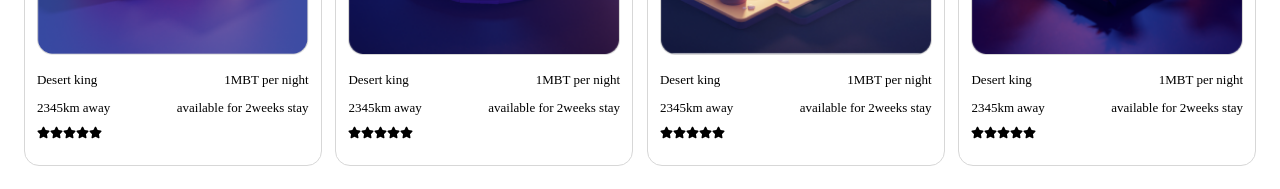
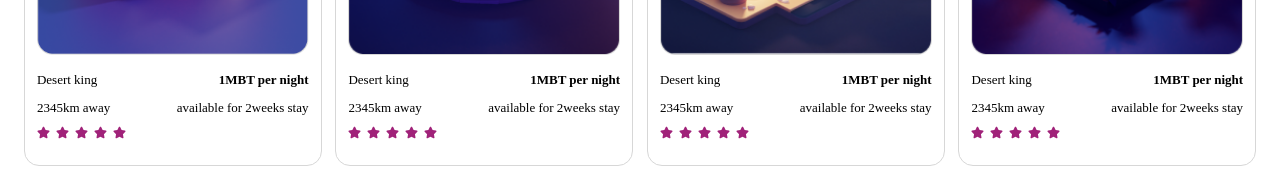
Before and after one commit to Daniel-Ezekiel/HNG-I9, a React (Create React App) app in the folder metabnb/: page /placetostay in a window 1280 px wide. Shown: the part 590-779 px from the top of the page. Built offline with nearby package versions, Linux system fonts and the light colour scheme; a web font is replaced by a local one.

Commit message:
style: changed font-weight for the home price span

```diff
--- a/metabnb/src/card.css
+++ b/metabnb/src/card.css
@@ -26,6 +26,10 @@ span{
     font-size: 1.3rem;
 }
 
+span:nth-child(2){
+    font-weight: 700;
+}
+
 span:nth-child(odd){
   width: fit-content;
 }
@@ -38,3 +42,8 @@ span:nth-child(even){
 span:last-child{
     width: 100%;
 }
+
+span svg{
+    margin-right: 0.6rem;
+    color: #A02279;
+}
```
